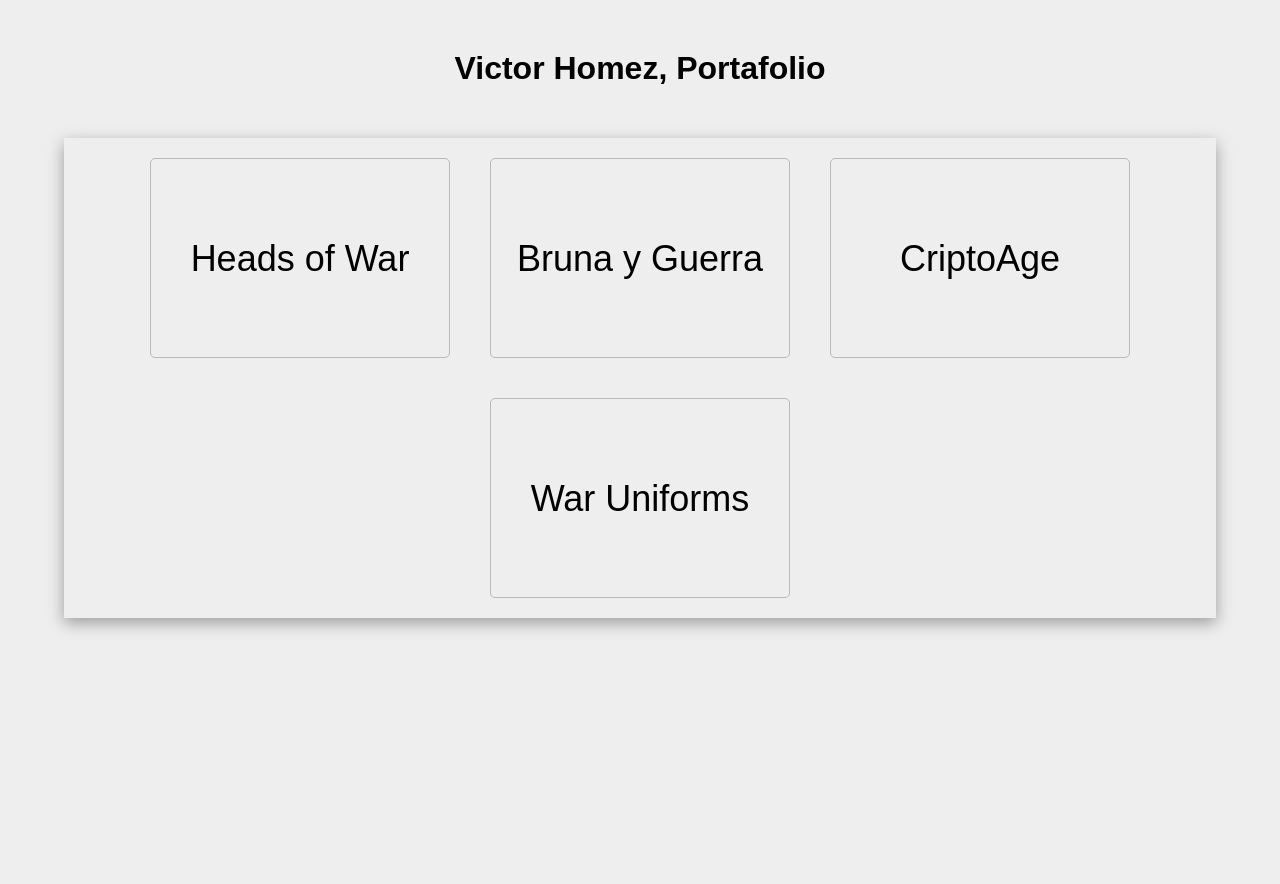
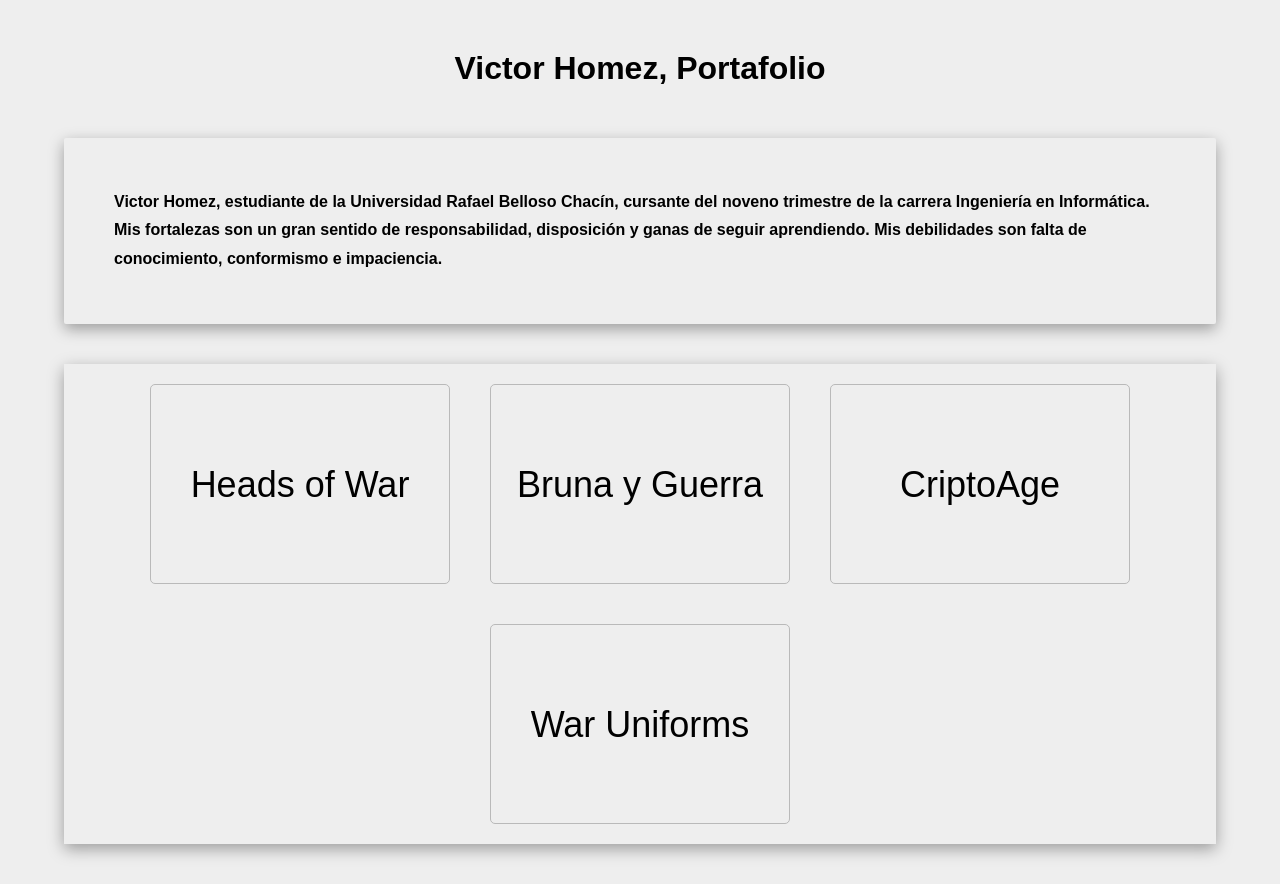
Before and after one commit to Biktol/Portafolio, a plain HTML site: page index.html in a window 1280 px wide. Before the commit the page ends 800 px from the top, so only its background shows below. Drawn offline with Linux system fonts and the light colour scheme.

Commit message:
feat: add new components

```diff
--- a/index.html
+++ b/index.html
@@ -8,15 +8,51 @@
     <title>Portafolio</title>
   </head>
   <body>
-    <h1>Victor Homez, Portafolio</h1>
+    <header>
+      <h1>Victor Homez, Portafolio</h1>
+    </header>
 
-    <div class="grid-container">
-      <div class="grid">
-        <a href="https://biktol.github.io" target="_blank" rel="noopener noreferrer"><div class="grid-item">Heads of War</div></a>
-        <a href="https://biktol.github.io/bruna-y-guerra" target="_blank" rel="noopener noreferrer"><div class="grid-item">Bruna y Guerra</div></a>
-        <a href="https://biktol.github.io/CriptoAge" target="_blank" rel="noopener noreferrer"><div class="grid-item">CriptoAge</div></a>
-        <a href="https://biktol.github.io/War-Uniforms" target="_blank" rel="noopener noreferrer"><div class="grid-item">War Uniforms</div></a>
+    <main>
+      <div class="page">
+        <div class="content">
+          <div class="info">
+            Victor Homez, estudiante de la Universidad Rafael Belloso Chacín,
+            cursante del noveno trimestre de la carrera Ingeniería en
+            Informática. Mis fortalezas son un gran sentido de responsabilidad,
+            disposición y ganas de seguir aprendiendo. Mis debilidades son falta
+            de conocimiento, conformismo e impaciencia.
+          </div>
+        </div>
       </div>
-    </div>
+
+      <div class="grid-container">
+        <div class="grid">
+          <a
+            href="https://biktol.github.io"
+            target="_blank"
+            rel="noopener noreferrer"
+            ><div class="grid-item">Heads of War</div></a
+          >
+          <a
+            href="https://biktol.github.io/bruna-y-guerra"
+            target="_blank"
+            rel="noopener noreferrer"
+            ><div class="grid-item">Bruna y Guerra</div></a
+          >
+          <a
+            href="https://biktol.github.io/CriptoAge"
+            target="_blank"
+            rel="noopener noreferrer"
+            ><div class="grid-item">CriptoAge</div></a
+          >
+          <a
+            href="https://biktol.github.io/War-Uniforms"
+            target="_blank"
+            rel="noopener noreferrer"
+            ><div class="grid-item">War Uniforms</div></a
+          >
+        </div>
+      </div>
+    </main>
   </body>
 </html>
```
